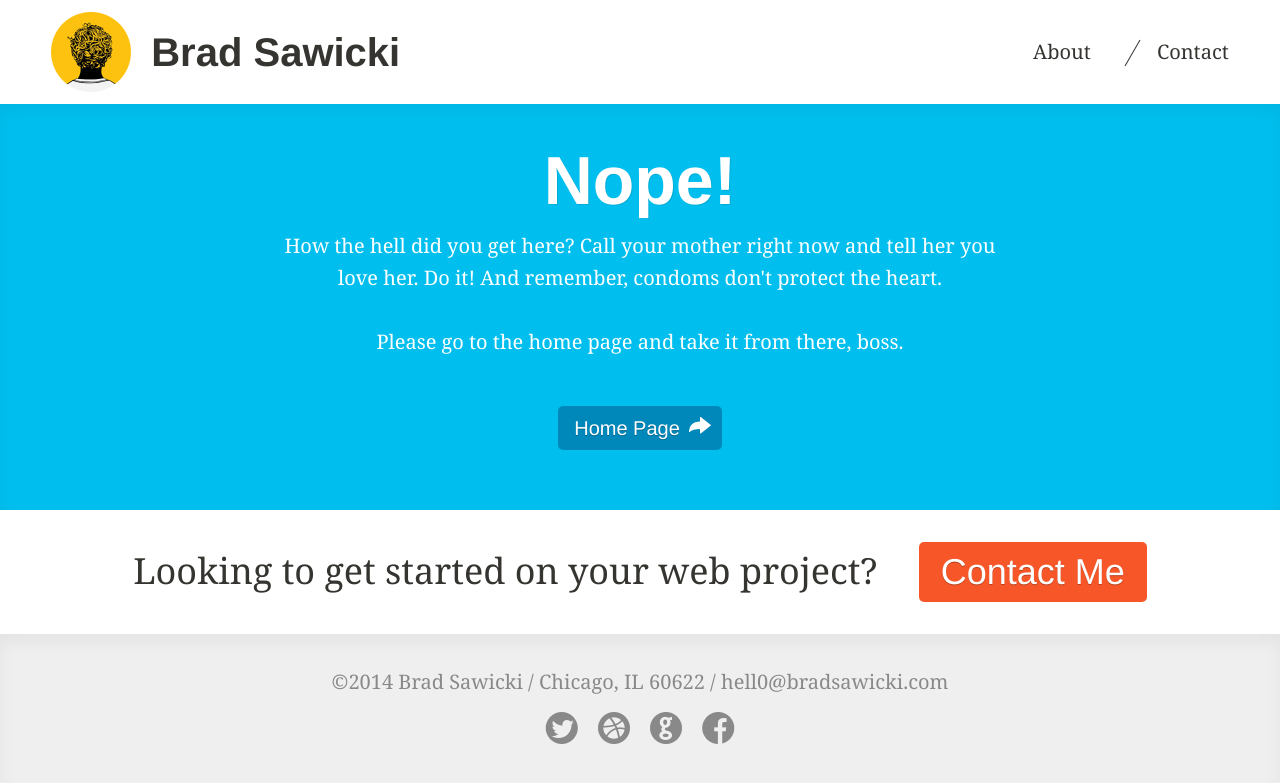
After one commit to bradsawicki/portfolio, a PHP site: page /404.php in a window 1280 px wide. The commit adds this page. Shown: the top 783 px of the page. Run offline with PHP 8.4, Linux system fonts and the light colour scheme; some libraries are stand-ins or nearby versions.

Commit message:
404 page

```diff
--- /dev/null
+++ b/404.php
@@ -0,0 +1,22 @@
+<?php $title_tag = "404"; ?>
+<?php $body_class = "project page-404"; ?>
+<?php include $_SERVER['DOCUMENT_ROOT'].'/views/head.php'; ?>
+<?php include $_SERVER['DOCUMENT_ROOT'].'/views/header.php'; ?>
+
+	<section class="main">
+		<div class="wrapper cf">
+
+			<h1 class="title">Nope!</h1>
+			<div class="content">
+				<p>How the hell did you get here? Call your mother right now and tell her you love her. Do it! And remember, condoms don't protect the heart.</p>
+				<p>Please go to the home page and take it from there, boss.</p>
+			</div>
+			<div class="project-nav">
+			    <a href="/" class="visit">Home Page <i class="icon"></i></a>
+			</div>
+
+		</div>
+	</section>
+
+<?php include $_SERVER['DOCUMENT_ROOT'].'/views/bottom.php'; ?>
+<?php include $_SERVER['DOCUMENT_ROOT'].'/views/footer.php'; ?>
--- a/css/styles.css
+++ b/css/styles.css
@@ -1,7 +1,7 @@
 * { -webkit-box-sizing: border-box; -moz-box-sizing: border-box; box-sizing: border-box; } html, body, div, span, applet, object, iframe, h1, h2, h3, h4, h5, h6, p, blockquote, pre, a, abbr, acronym, address, big, cite, code, del, dfn, em, img, ins, kbd, q, s, samp, small, strike, strong, sub, sup, tt, var, b, u, i, center, dl, dt, dd, ol, ul, li, fieldset, form, label, legend, table, caption, tbody, tfoot, thead, tr, th, td, article, aside, canvas, details, embed, figure, figcaption, footer, header, hgroup, menu, .nav, output, ruby, section, summary, time, mark, audio, video { margin: 0;	padding: 0; border: 0; font-size: 100%; font: inherit; vertical-align: baseline; } article, aside, details, figcaption, figure, footer, header, hgroup, menu, .nav, section { display: block; } ol, ul { list-style: none; } .cf:before, .cf:after { content: " "; display: table; } .cf:after {clear: both;} .cf { *zoom: 1; } img { max-width: 100%; height: auto; vertical-align: middle; }
 
 body {
-    background: #fff;
+    background: #efefef;
 	color: #353430;
 	font: 400 1em/1.5em 'elena-web-basic', Georgia, serif;
 }
@@ -65,6 +65,9 @@ body {
 .right { float: right; }
 
 
+.page-404 .main p {
+    text-align: center;
+}
 
 /**========================================================
     TYPE
```
Also changed, not shown: 1 other file.
